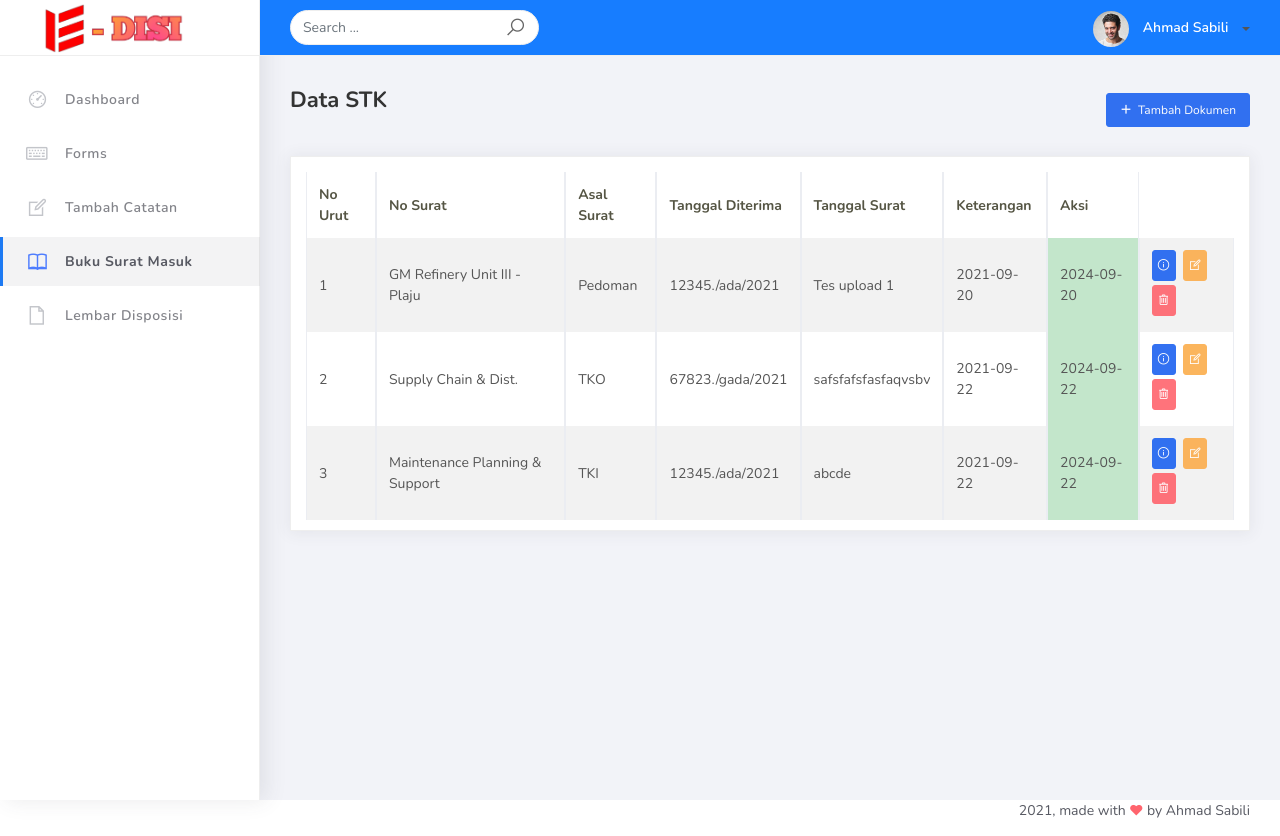
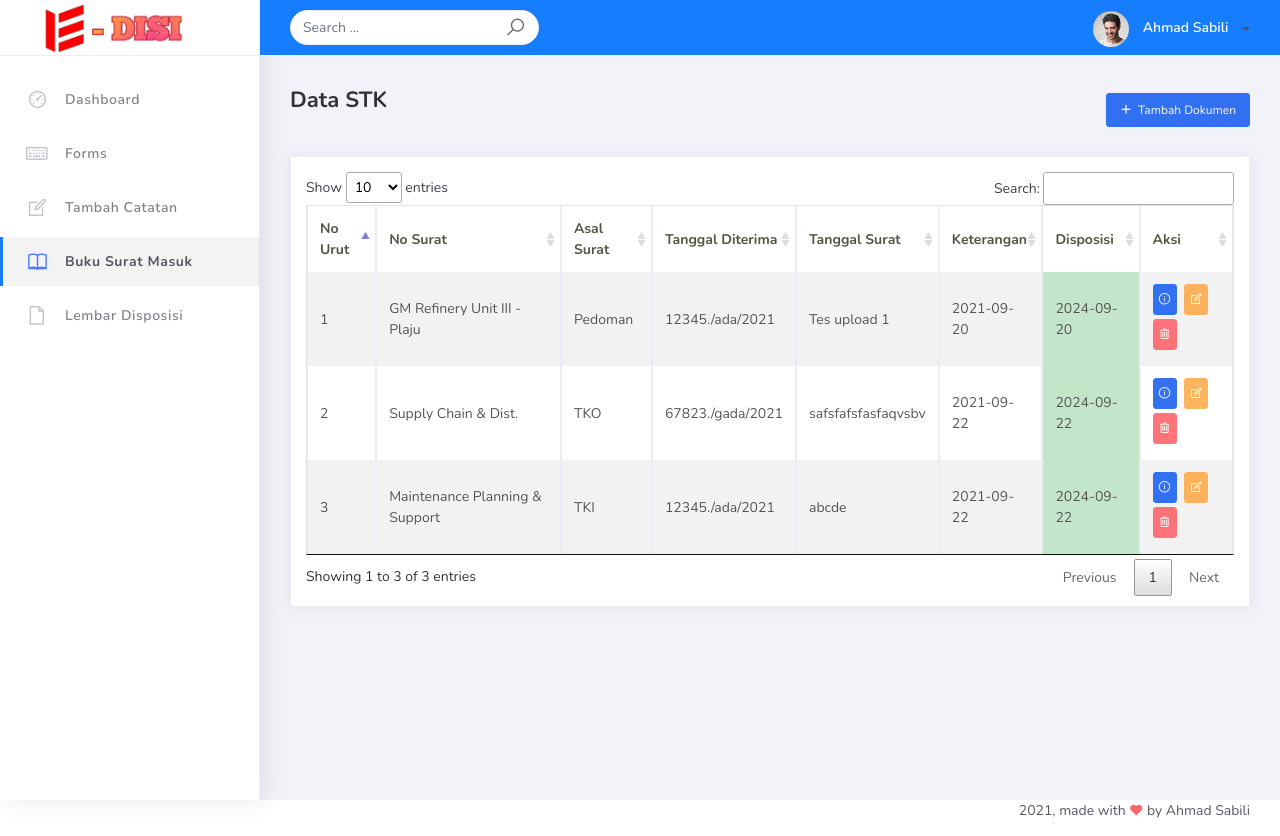
Before and after one commit to nataliasagita/kp, a PHP site: page /pages/admin/stk/data_stk.php in a window 1280 px wide. Run offline with PHP 8.4, Linux system fonts and the light colour scheme; data comes from the database, SQL or seed files in the repository; data that the repository does not hold is empty; some libraries are stand-ins or nearby versions.

Commit message:
Update data_stk.php

```diff
--- a/pages/admin/stk/data_stk.php
+++ b/pages/admin/stk/data_stk.php
@@ -152,6 +152,7 @@ include '../jumlah_data.php';
                                                     <th>Tanggal Diterima</th>
                                                     <th>Tanggal Surat</th>
                                                     <th>Keterangan</th>
+                                                    <th>Disposisi</th>
                                                     <th>Aksi</th>
                                                 </tr>
                                             </thead>
```
